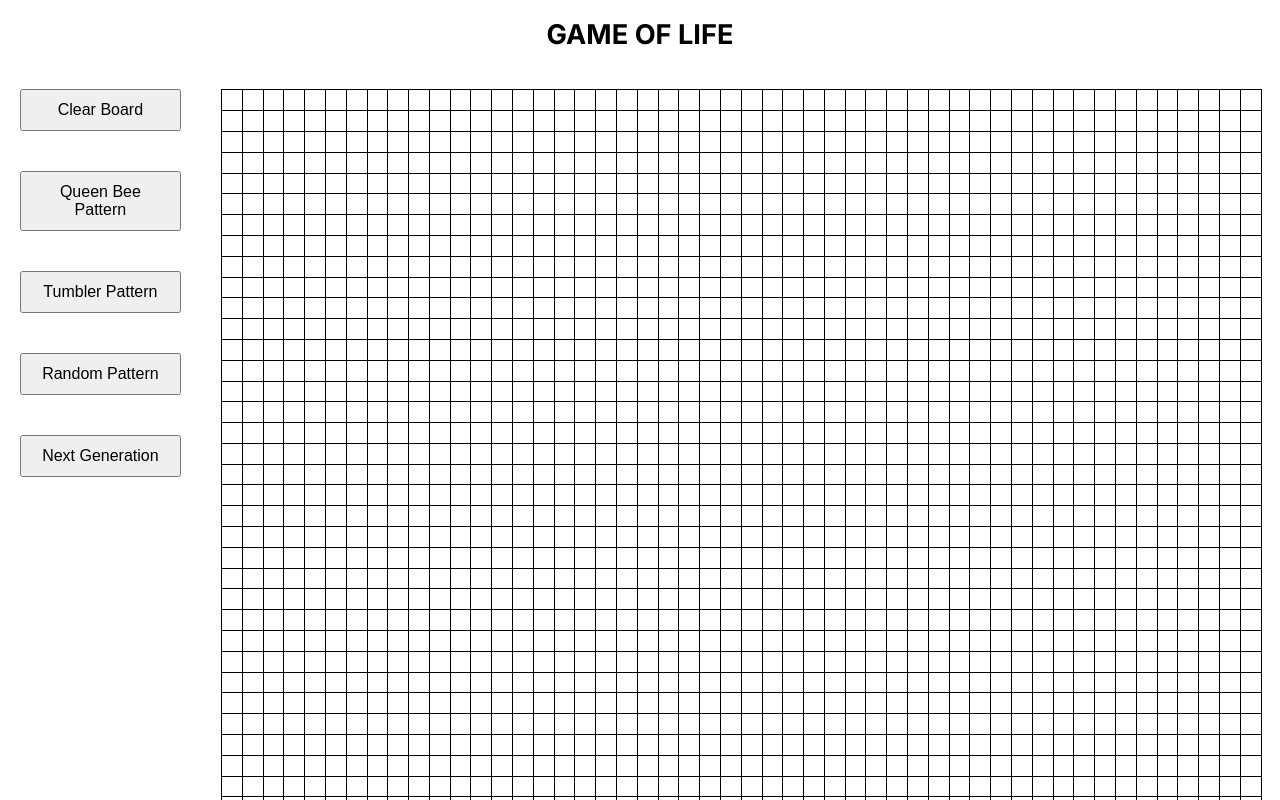
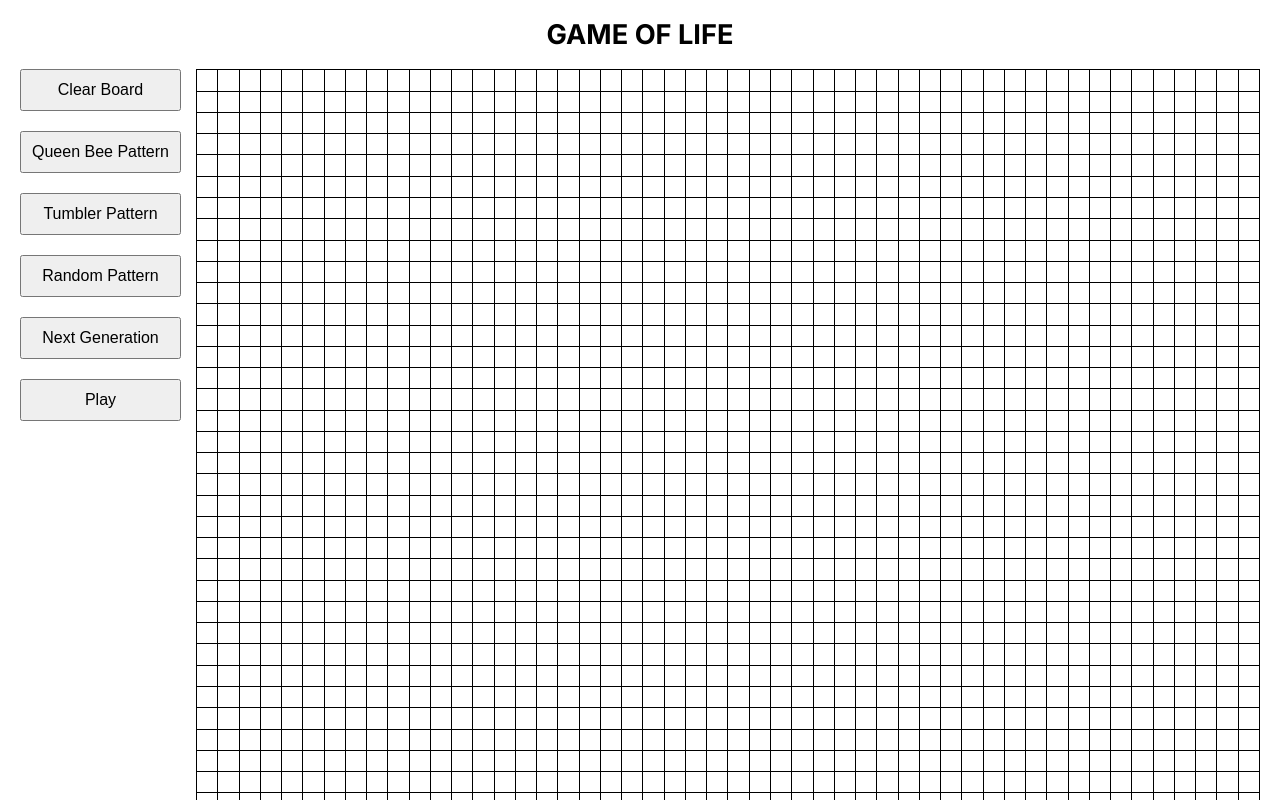
Before and after one commit to Okios2/Game-of-Life, a Next.js app: page / in a window 1280 px wide. Shown: the top 800 px of the page. Built offline with nearby package versions, Linux system fonts and the light colour scheme.

Commit message:
Code refactoring

```diff
--- a/app/components/actionButton.module.css
+++ b/app/components/actionButton.module.css
@@ -1,14 +1,5 @@
 .actionbutton {
-    margin: 20px;
     padding: 10px;
     text-align: center;
     font-size: 16px;
-    width: 80%;
 }
-
-@media screen and (orientation: portrait) {
-    .actionbutton {
-        align-items: center;
-        width: 30%;
-    }
-}
--- a/app/components/actionbutton.tsx
+++ b/app/components/actionbutton.tsx
@@ -1,8 +1,8 @@
 import styles from "./actionButton.module.css"
 
-const ActionButton = ({onClick, name}: {onClick: () => void; name: string}) => {
+const ActionButton = ({onClick, name, disabled = false}: {onClick: () => void, name: string, disabled?: boolean}) => {
     return (
-        <button onClick={onClick} className={styles.actionbutton}>{name}</button>
+        <button onClick={onClick} className={styles.actionbutton} disabled={disabled}>{name}</button>
     );
 }
 
--- a/app/components/cell.module.css
+++ b/app/components/cell.module.css
@@ -1,7 +1,6 @@
 .cell {
     width: 100%;
     height: 100%;
-    border: 0.5px solid black;
 }
 
 .alive {
--- a/app/components/grid.module.css
+++ b/app/components/grid.module.css
@@ -3,4 +3,6 @@
     width: auto;
     height: auto;
     aspect-ratio: 1;
+    padding: 1px;
+    background-color: black;
 }
--- a/app/components/grid.tsx
+++ b/app/components/grid.tsx
@@ -1,5 +1,5 @@
 'use client';
-import React, { forwardRef, Ref, useImperativeHandle, useState, useEffect } from "react";
+import React, {forwardRef, Ref, useImperativeHandle, useState, useEffect} from "react";
 
 import Cell from "./cell";
 import styles from "./grid.module.css";
@@ -9,10 +9,12 @@ import countAliveNeighbors from "../utilities/countAliveNeighbors";
 export const rows = 50;
 export const cols = 50;
 const minCellSize = 10;
-const gapWidth = 0.5;
-const minWidth = (cols*minCellSize)+gapWidth*(cols-1)+40; //adding 40 to match padding on the gridContainer
+const gapWidth = 1;
+const minWidth = (cols*minCellSize)+gapWidth*(cols-1);
+const fps = 30;
+const interval = 1000 / fps;
 
-const GameBoard = forwardRef((props, ref: Ref<any>) => {
+const GameBoard = forwardRef(({isRunning}: {isRunning: boolean}, ref: Ref<any>) => {
   const [grid, setGrid] = useState<boolean[][]>(createArray(rows, cols));
 
   const setPattern = (pattern: boolean[][]) => {
@@ -60,6 +62,31 @@ const GameBoard = forwardRef((props, ref: Ref<any>) => {
     document.documentElement.style.setProperty('--grid-min-width', `${minWidth}px`);
   }, [minWidth]);
 
+  useEffect(() => {
+    if (isRunning) {
+      let animationId: number;
+      let prevTime = Number(document.timeline.currentTime);
+      let elapsedTime = 0;
+
+      const runSimulation = (currentTime: number) => {
+        const deltaTime = currentTime - prevTime;
+        elapsedTime += deltaTime;
+
+        while(elapsedTime >= interval){
+          nextGrid();
+          elapsedTime -= interval;
+        }
+        animationId = requestAnimationFrame(runSimulation);
+        prevTime = currentTime;
+      };
+      animationId = requestAnimationFrame(runSimulation);
+
+      return () => {
+        cancelAnimationFrame(animationId);
+      };
+    }
+  }, [isRunning]);
+
   return (
     <div
       className={styles.grid}
@@ -74,7 +101,7 @@ const GameBoard = forwardRef((props, ref: Ref<any>) => {
           <Cell
             key={`${rowIndex}-${cellIndex}`}
             isAlive={cell}
-            setIsAlive={(newIsAlive) => setIsAlive(newIsAlive, rowIndex, cellIndex)}
+            setIsAlive={(newIsAlive) => !isRunning && setIsAlive(newIsAlive, rowIndex, cellIndex)}
           />
         ))
       ))}
--- a/app/components/gridContainer.tsx
+++ b/app/components/gridContainer.tsx
@@ -1,5 +1,5 @@
 'use client'
-import { useRef } from "react";
+import {useRef, useState} from "react";
 
 import ActionButton from "./actionbutton";
 import GameBoard, {rows, cols} from "../components/grid";
@@ -9,25 +9,27 @@ import queenBeePattern from "../patterns/queenBee";
 import tumblerPattern from "../patterns/tumbler";
 
 const GridContainer = () => {
-
+    const [isRunning, setIsRunning] = useState(false);
     const gridRef = useRef<{setPattern: (pattern: boolean[][]) => void, nextGrid: () => void}>();
     const resetToQeenBeeGrid = () => gridRef.current?.setPattern(queenBeePattern);
     const resetToRandomGrid  = () => gridRef.current?.setPattern(randomPattern(rows, cols));
     const resetToTumblerGrid = () => gridRef.current?.setPattern(tumblerPattern);
-    const resetToBlank = () => gridRef.current?.setPattern([[]])
+    const resetToBlank = () => gridRef.current?.setPattern([[]]);
     const setNextGeneration = () => gridRef.current?.nextGrid();
+    const handleSimulation = () => setIsRunning(!isRunning);
 
     return (
         <div className={styles.center}>
             <div className={styles.buttonscontainer}>
-                <ActionButton onClick={resetToBlank}  name="Clear Board"/>
-                <ActionButton onClick={resetToQeenBeeGrid}  name="Queen Bee Pattern"/>
-                <ActionButton onClick={resetToTumblerGrid}  name="Tumbler Pattern"/>
-                <ActionButton onClick={resetToRandomGrid}  name="Random Pattern"/>
-                <ActionButton onClick={setNextGeneration}  name="Next Generation"/>
+                <ActionButton onClick={resetToBlank} name="Clear Board" disabled={isRunning}/>
+                <ActionButton onClick={resetToQeenBeeGrid}  name="Queen Bee Pattern" disabled={isRunning}/>
+                <ActionButton onClick={resetToTumblerGrid}  name="Tumbler Pattern" disabled={isRunning}/>
+                <ActionButton onClick={resetToRandomGrid}  name="Random Pattern" disabled={isRunning}/>
+                <ActionButton onClick={setNextGeneration}  name="Next Generation" disabled={isRunning}/>
+                <ActionButton onClick={handleSimulation} name={isRunning ? "Pause" : "Play"}/>
             </div>
             <div className={styles.gridcontainer}>
-                <GameBoard ref={gridRef}/>
+                <GameBoard isRunning={isRunning} ref={gridRef} />
             </div>
         </div>
     )
--- a/app/globals.css
+++ b/app/globals.css
@@ -2,7 +2,7 @@
   --grid-min-width: 550;
 }
 
-html, body{
+html, body {
   width: 100%;
   height: 100%;
   margin: 0;
@@ -10,7 +10,11 @@ html, body{
 }
 
 @media (orientation: portrait){
-  html, body{
+  html, body {
     min-width: var(--grid-min-width);
   }
+
+  body{
+    padding: 0 20px;
+  }
 }
--- a/app/page.module.css
+++ b/app/page.module.css
@@ -3,7 +3,7 @@
   flex-direction: column;
   justify-content: center;
   align-items: center;
-
+  padding: 0 20px;
 }
 
 .description {
@@ -19,17 +19,19 @@
 .center {
   display: flex;
   min-width: 100%;
+  gap: 15px;
+  margin-bottom: 20px;
 }
 
 .gridcontainer {
   flex: 1 0 auto;
-  padding: 20px;
   margin: auto;
 }
 
 .buttonscontainer {
   display: flex;
   flex-flow: column nowrap;
+  gap: 20px;
 }
 
 @media (orientation: portrait) {
@@ -45,6 +47,5 @@
   .buttonscontainer {
     flex-flow: row wrap;
     justify-content: center;
-    margin-bottom: 20px;
   }
 }
```
